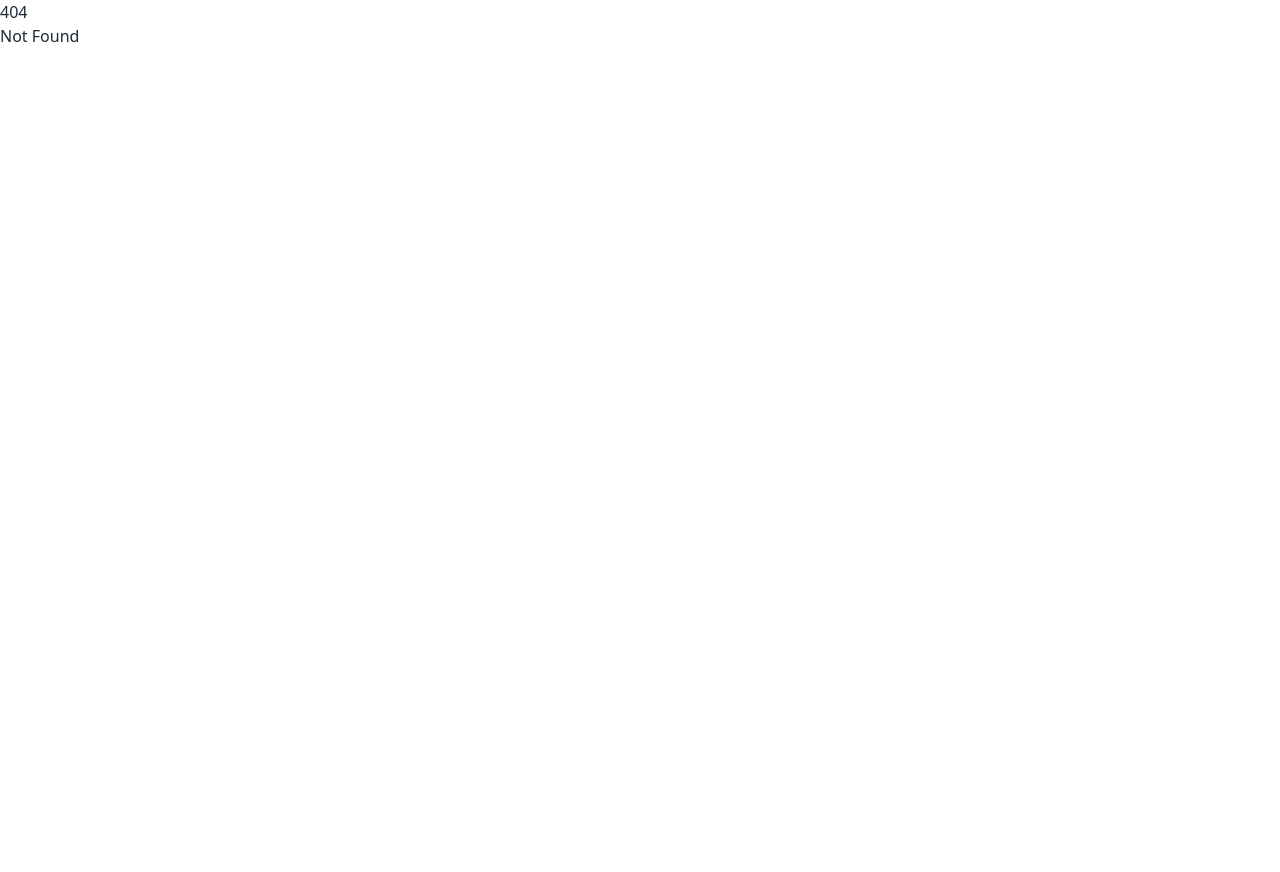
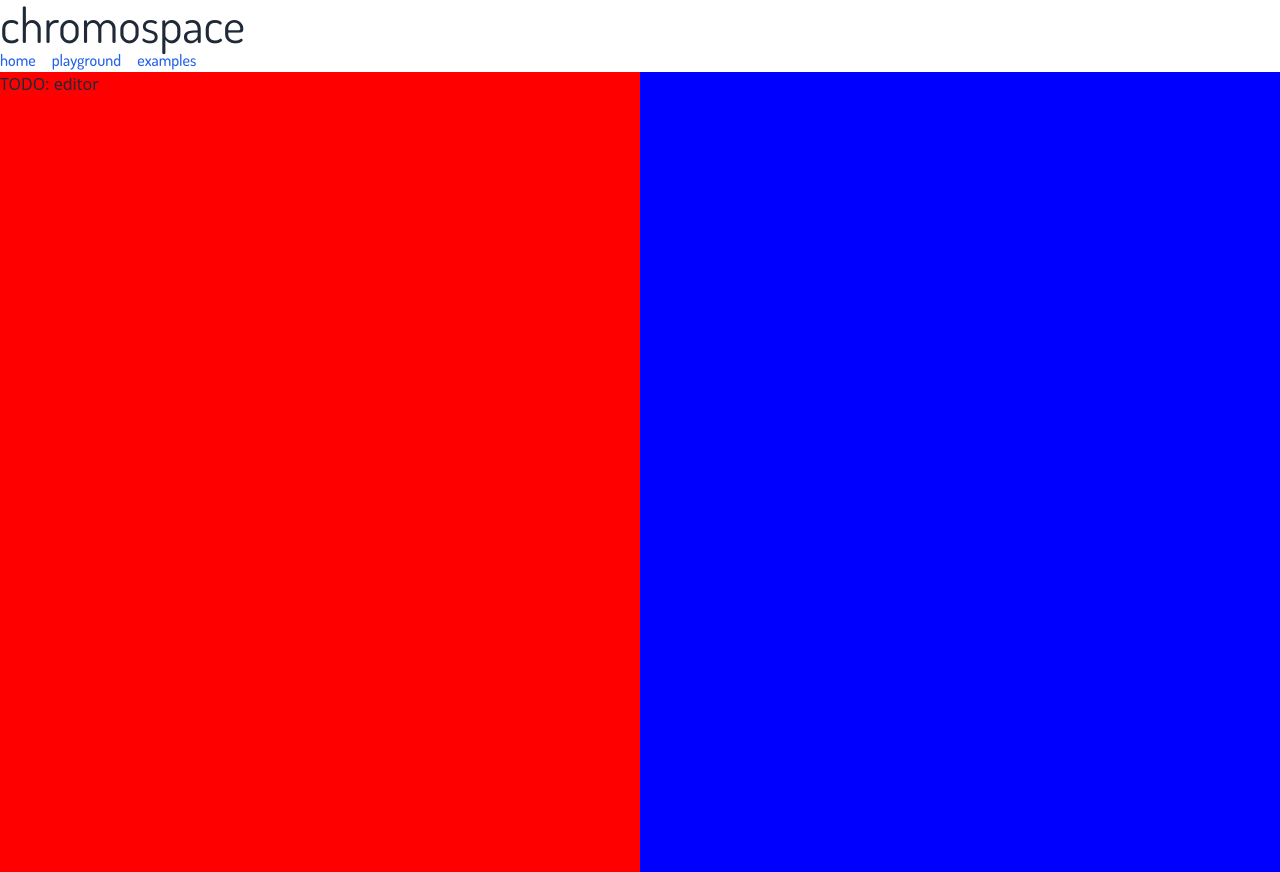
Before and after one commit to dvdkouril/chromospace, a SvelteKit app in the folder app/: page /playground in a window 1280 px wide. Before the commit this address had no page. Before the commit the page ends 800 px from the top, so only its background shows below. Built offline with nearby package versions, Linux system fonts and the light colour scheme; no server answers.

Commit message:
blocking out the pages

```diff
--- a/app/src/routes/+layout.svelte
+++ b/app/src/routes/+layout.svelte
@@ -2,4 +2,53 @@
 	import "../app.css";
 </script>
 
+<svelte:head>
+	<link rel="preconnect" href="https://fonts.googleapis.com" />
+	<link
+		rel="preconnect"
+		href="https://fonts.gstatic.com"
+		crossorigin="true"
+	/>
+	<link
+		href="https://fonts.googleapis.com/css2?family=Dosis:wght@200..800&display=swap"
+		rel="stylesheet"
+	/>
+</svelte:head>
+
+<h1 class="text-5xl">chromospace</h1>
+<nav>
+	<ul class="flex space-x-4">
+		<li>
+			<a
+				href="/"
+				class="font-medium text-blue-600 dark:text-blue-500 hover:underline"
+				>home</a
+			>
+		</li>
+		<li>
+			<a
+				href="/playground"
+				class="font-medium text-blue-600 dark:text-blue-500 hover:underline"
+				>playground</a
+			>
+		</li>
+		<li>
+			<a
+				href="/examples"
+				class="font-medium text-blue-600 dark:text-blue-500 hover:underline"
+				>examples</a
+			>
+		</li>
+	</ul>
+</nav>
+
 <slot />
+
+<style lang="postcss">
+	* {
+		font-family: "Dosis", sans-serif;
+	}
+	:global(html) {
+		background-color: theme(colors.gray.100);
+	}
+</style>
--- a/app/src/routes/+page.svelte
+++ b/app/src/routes/+page.svelte
@@ -8,20 +8,6 @@
 	}
 </script>
 
-<svelte:head>
-	<link rel="preconnect" href="https://fonts.googleapis.com" />
-	<link
-		rel="preconnect"
-		href="https://fonts.gstatic.com"
-		crossorigin="true"
-	/>
-	<link
-		href="https://fonts.googleapis.com/css2?family=Dosis:wght@200..800&display=swap"
-		rel="stylesheet"
-	/>
-</svelte:head>
-
-<h1 class="text-5xl">chromospace</h1>
 <p class="w-1/2">
 	Yayyy, what's up, welcome to chromospace! This page will only get better and
 	better. The idea is to have this as a sort of landing page but also a life
@@ -31,18 +17,3 @@
 <button class="btn" on:click={onScreenshotButtonClick}>Save Screenshot</button>
 
 <ChromospaceApp bind:this={chsApp} />
-
-<!-- <style> -->
-<!-- 	* { -->
-<!-- 		font-family: "Dosis", sans-serif; -->
-<!-- 	} -->
-<!-- </style> -->
-
-<style lang="postcss">
-	* {
-		font-family: "Dosis", sans-serif;
-	}
-	:global(html) {
-		background-color: theme(colors.gray.100);
-	}
-</style>
--- /dev/null
+++ b/app/src/routes/examples/+page.svelte
@@ -0,0 +1,6 @@
+<div>examples</div>
+<div>
+	<ul>
+		<li>Stevens et al.</li>
+	</ul>
+</div>
--- /dev/null
+++ b/app/src/routes/playground/+page.svelte
@@ -0,0 +1,26 @@
+<script lang="ts">
+	import ChromospaceApp from "$lib/ChromospaceApp.svelte";
+</script>
+
+<div id="wrapper">
+	<div id="editor">TODO: editor</div>
+	<div id="chromospace-view"><ChromospaceApp /></div>
+</div>
+
+<style>
+	#wrapper {
+		display: flex;
+	}
+
+	#editor {
+		width: 50%;
+		height: 100vh;
+		background-color: red;
+	}
+
+	#chromospace-view {
+		width: 50%;
+		height: 100vh;
+		background-color: blue;
+	}
+</style>
```
